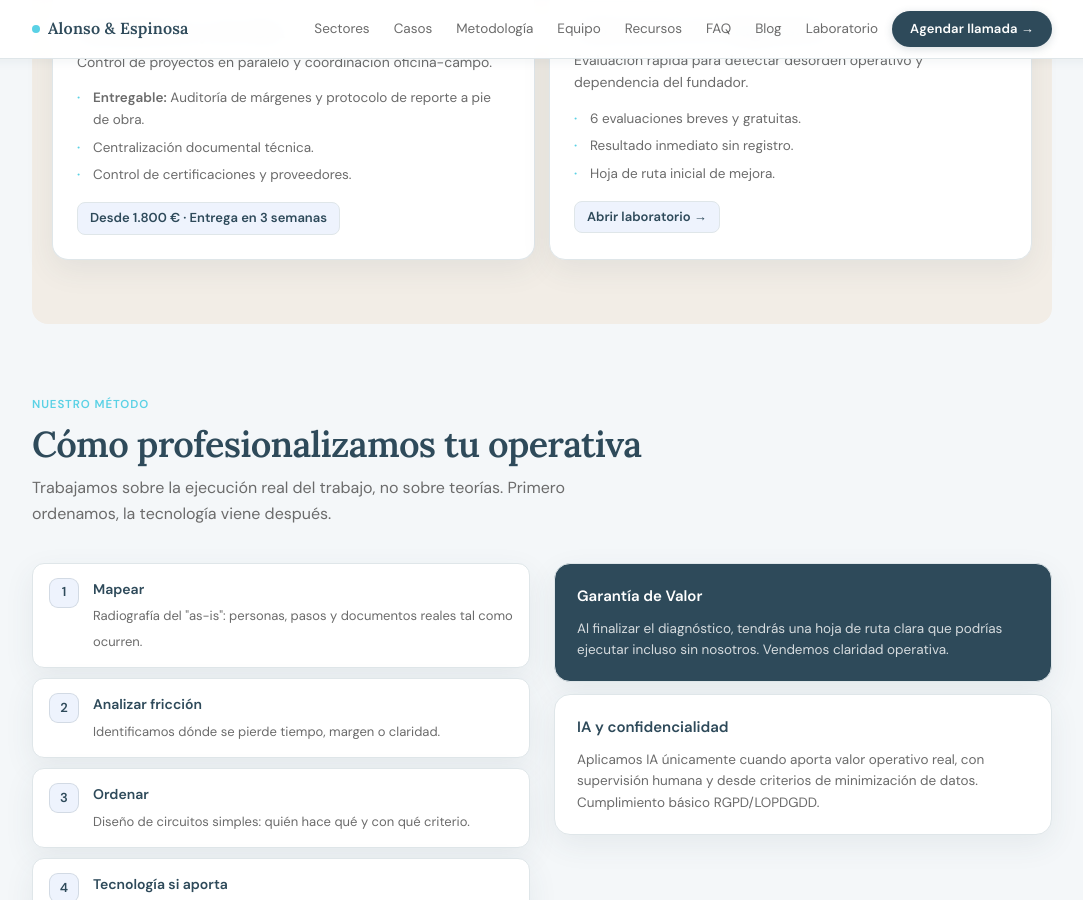
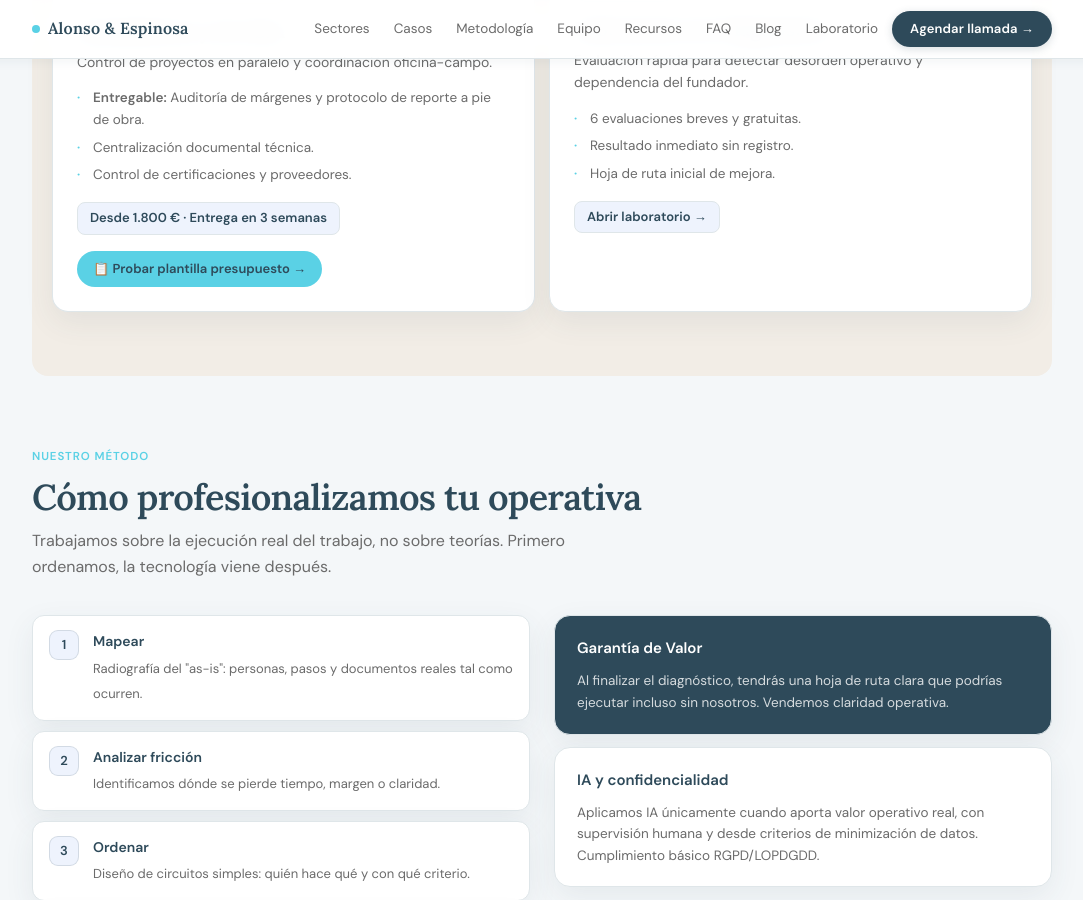
Before and after one commit to alauriela/alonsoespinosa-web, a Jekyll site: the page index.html, which Jekyll copies as it is, in a window 1280 px wide and 900 px high, scrolled down 3477 px. Shown: the whole window, without its empty margins (98-1181 px from the left). Built offline with Jekyll 4.4.1, drawn with Linux system fonts in a browser that asks for light colours.

Commit message:
Update index.html

```diff
--- a/index.html
+++ b/index.html
@@ -555,7 +555,7 @@
           <span class="v-price">Ver sistema →</span>
         </a>
 
-              <div class="v-card" style="border-top:3px solid #e8a87c">
+            <div class="v-card" style="border-top:3px solid #e8a87c">
         <div class="v-tag" style="background:#fdf0e6;color:#c87941;border-color:rgba(200,121,65,.15)">🏗️ Construcción y reformas</div>
         <h3>Instaladoras y de obra</h3>
         <p>Control de proyectos en paralelo y coordinación oficina-campo.</p>
@@ -565,6 +565,7 @@
           <li>Control de certificaciones y proveedores.</li>
         </ul>
         <span class="v-price">Desde 1.800 € · Entrega en 3 semanas</span>
+        <a href="presupuesto-obra.html" class="btn-card" style="display:inline-block; margin-top:16px; background:var(--celeste); color:var(--accent); padding:8px 16px; border-radius:999px; font-weight:600; font-size:13px; text-align:center; text-decoration:none;">📋 Probar plantilla presupuesto →</a>
       </div>
         <a href="https://alauriela.github.io/laboratorio-de-diagnostico-empresarial/" target="_blank" rel="noopener" class="v-card" style="text-decoration:none;display:block">
           <div class="v-tag">IA Operativa</div>
```
